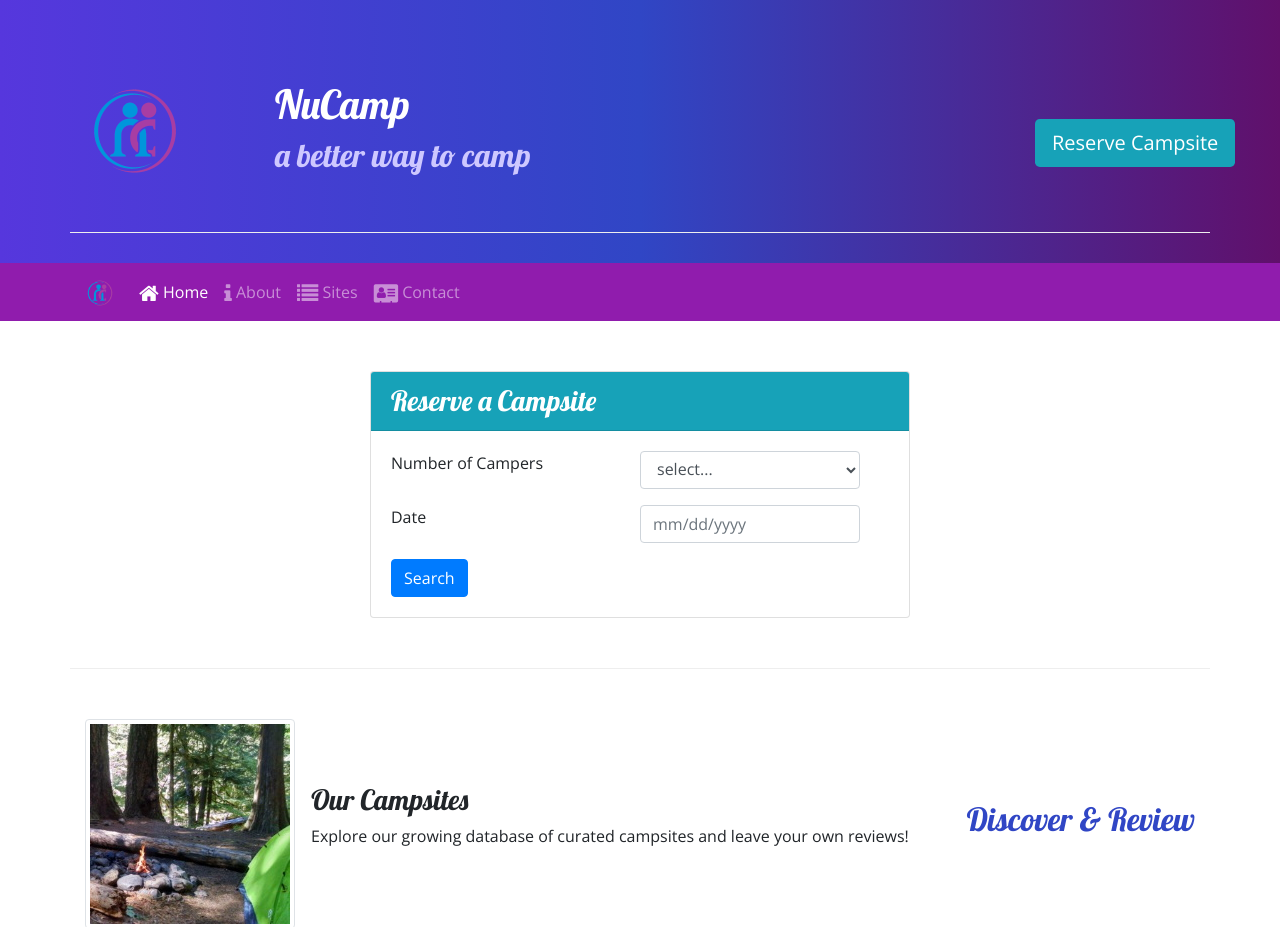
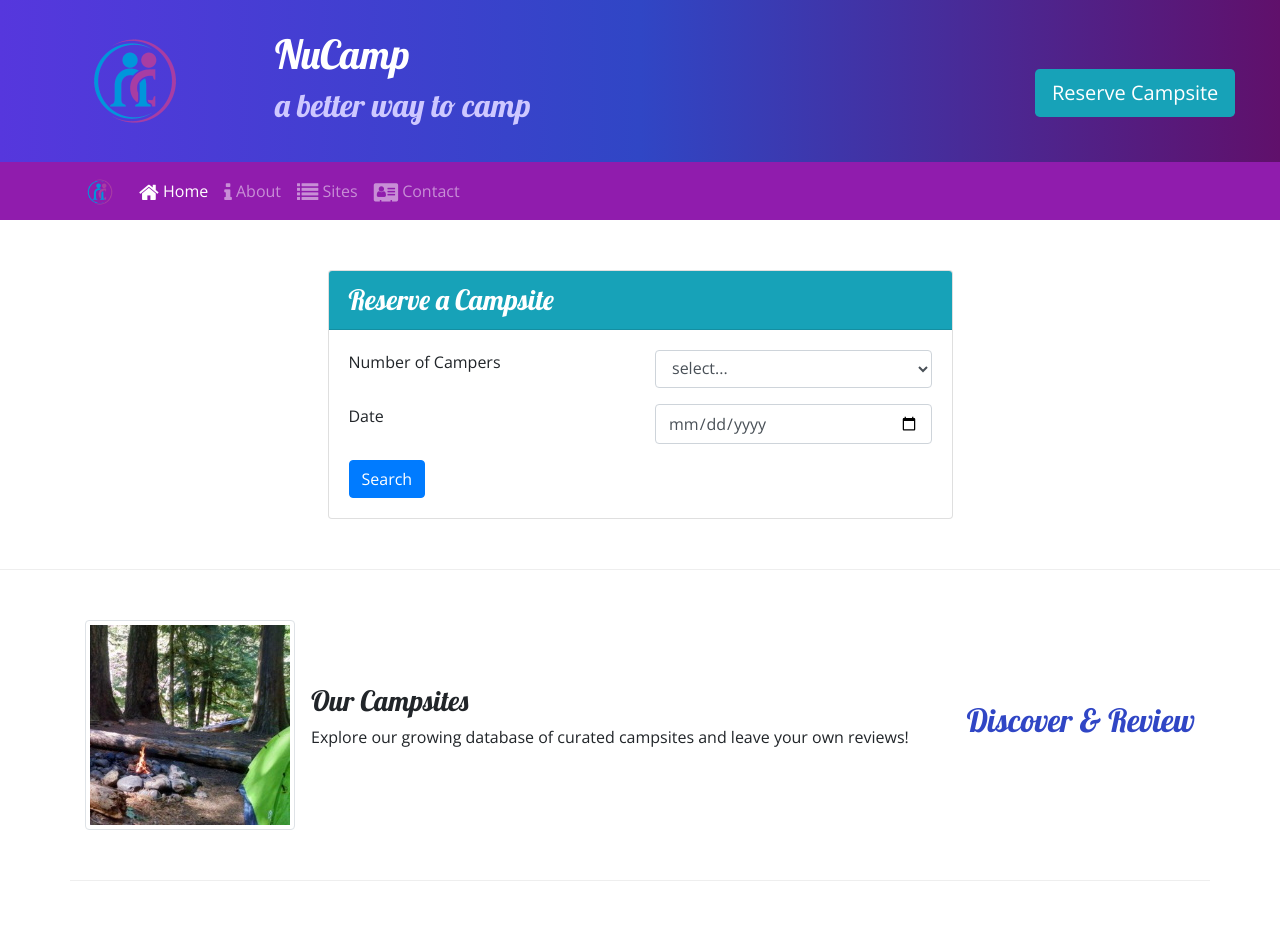
Before and after one commit to Havasneeze/nucampsite, a website: page index.html in a window 1280 px wide. Shown: the top 927 px of the page. Drawn offline with nearby package versions, Linux system fonts and the light colour scheme.

Commit message:
week 2 updates

```diff
--- a/index.html
+++ b/index.html
@@ -23,7 +23,7 @@
     <header class="jumbotron jumbotron-fluid">
         <header>
             <div class="container">
-                <div class="row row-content align-items-center">
+                <div class="row align-items-center">
                     <div class="col-4 col-sm-3 col-md-2 align-self-center">
                         <img src="img/logo.png" class="img-fluid" />
                     </div>
@@ -63,16 +63,16 @@
 
     <!---------------------------TASK 2 ------------------------------------->
 
-    <div class="container">
     	<div class="row align-items-center row-content" id="reserveForm">
     		<div class="col-sm-6 mx-auto">
     			<div class="card">
                     <h3 class="card-header bg-info text-white">Reserve a Campsite</h3>
                     <div class="card-body">
                         <form>
-                        	<div class="row form form-group">
-                        		<label class="col-sm-6" for="nuCampers">Number of Campers</label>
-                        			<select class="form-control col-sm-5" name="nuCampers" id="nuCampers">
+                        	<div class="row form-group">
+                                <label class="col-sm-6" for="nuCampers">Number of Campers</label>
+                            <div class="col">
+                        			<select class="form-control" name="nuCampers" id="nuCampers">
                         				<option value="select">select...</option>
                         				<option value="1">1</option>
                         				<option value="2">2</option>
@@ -80,13 +80,21 @@
                         				<option value="4">4</option>
                         				<option value="5">5</option>
                         				<option value="6">6</option>
-                        			</select>
+                                    </select>
+                            </div>
                         	</div>
-                        	<div class="row form">
-                        		<label class="col-sm-6" for="date">Date</label>
-                          		<input type="text" id="date" placeholder="mm/dd/yyyy" class="form-control col-sm-5">
-                        	</div>
-                        	<button type="submit" class="btn btn-primary mt-3 ">Search</button>
+                        	<div class="row form-group">
+                                <label class="col-sm-6" for="date">Date</label>
+                                <div class="col">
+                                  <input type="date" id="date" placeholder="mm/dd/yyyy" class="form-control">
+                                </div>
+                            </div>
+                            <div class="row">
+                            <div class="col">
+                                <button type="submit" class="btn btn-primary ">Search</button>
+                            </div>
+                            </div>
+
                         </form>
                     </div>
                 </div>
@@ -94,8 +102,9 @@
 
     	</div>
 
-    </div>
-<!---------------------------TASK 2 ------------------------------------->
+
+
+    <!---------------------------TASK 2 ------------------------------------->
 
     <div class="container">
         <div class="row row-content align-items-center">
```
Also changed, not shown: aboutus.html (+3 -0 lines), contactus.html (+4 -1 lines).
